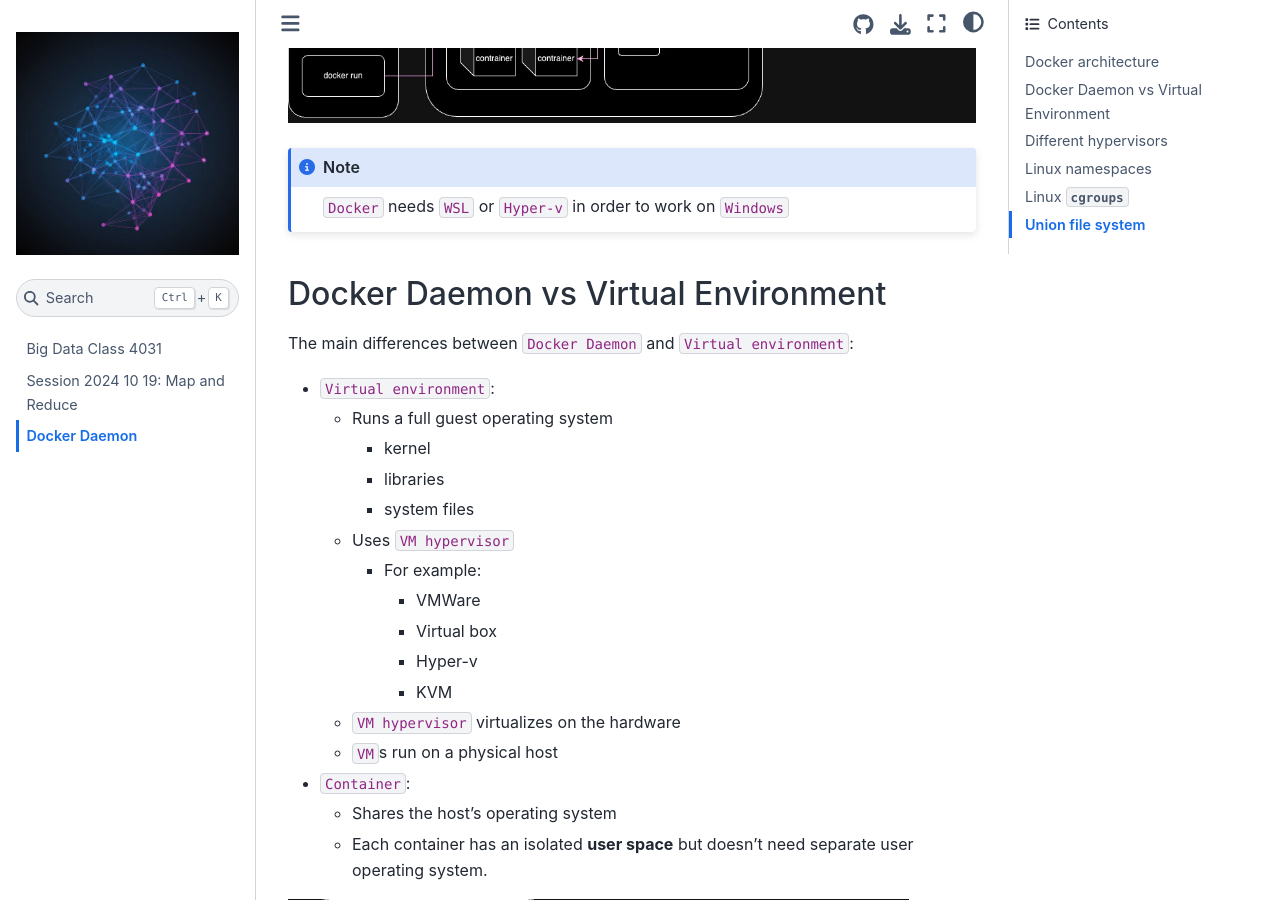
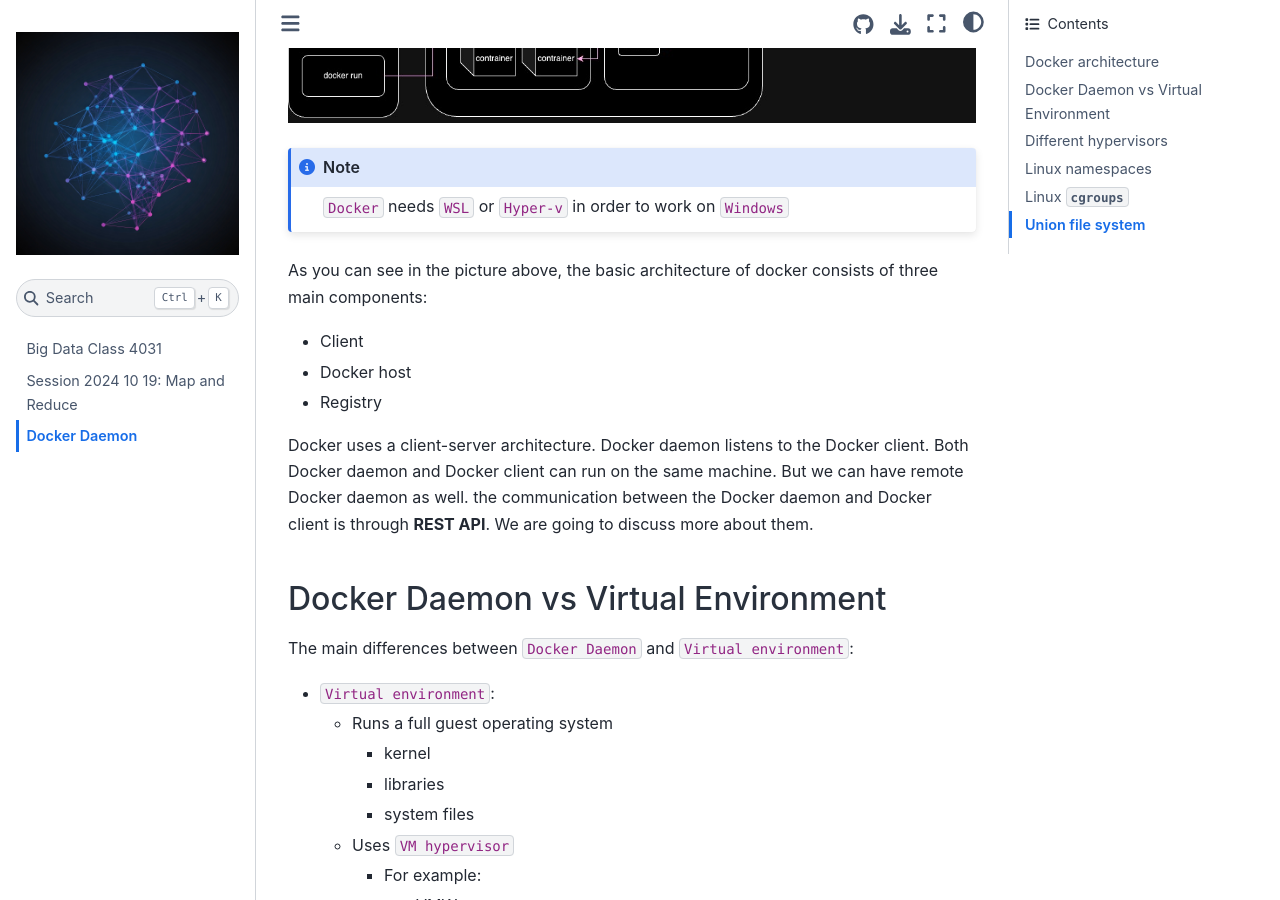
Before and after one commit to LiterallyTheOne/big_data_class_4031, a Jupyter Book: the page built from docs/docker_daemon.md, in a window 1280 px wide and 900 px high, scrolled down 313 px. Built offline with Jupyter Book 1.0.4 settings and Sphinx 7.4.7 and the Sphinx Book theme 1.1.4, drawn with Linux system fonts in a browser that asks for light colours.

Commit message:
Add more details about docker daemon

```diff
--- a/docs/docker_daemon.md
+++ b/docs/docker_daemon.md
@@ -8,6 +8,22 @@
 :::{note}
 `Docker` needs `WSL` or `Hyper-v` in order to work on `Windows`
 :::
+
+As you can see in the picture above, the basic
+architecture of docker consists of three main components:
+
+* Client
+* Docker host
+* Registry
+
+Docker uses a client-server architecture.
+Docker daemon listens to the Docker client.
+Both Docker daemon and Docker client can run
+on the same machine.
+But we can have remote Docker daemon as well.
+the communication between the Docker daemon and Docker client
+is through **REST API**.
+We are going to discuss more about them.
 
 ## Docker Daemon vs Virtual Environment
 
```
